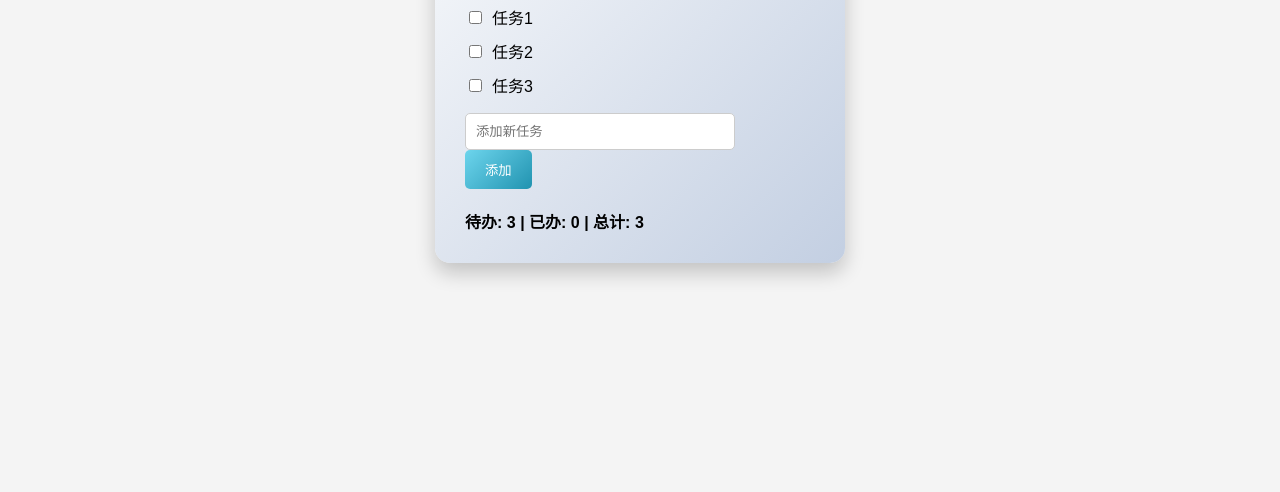
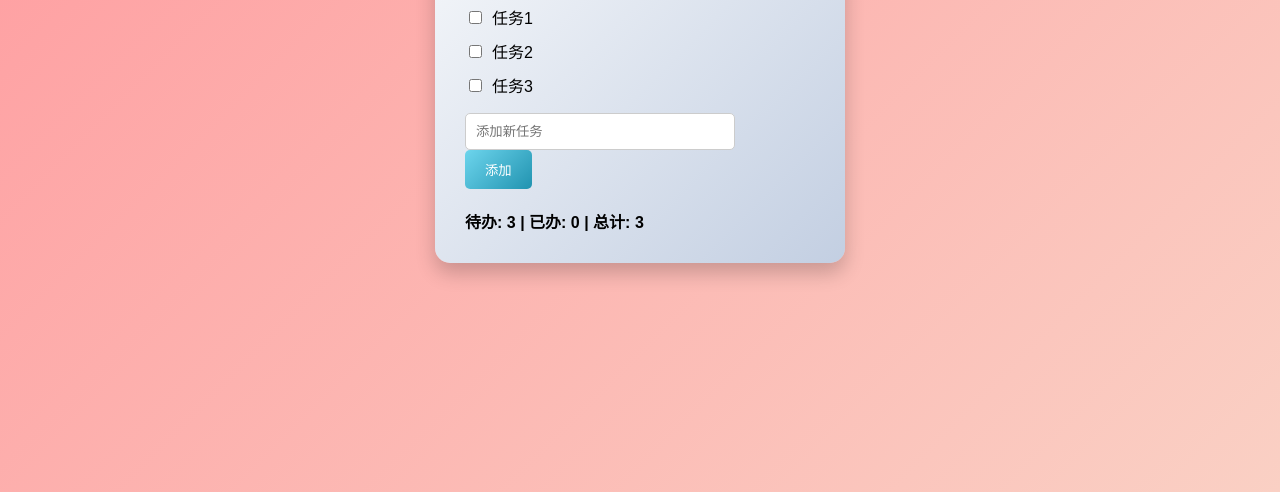
Before and after one commit to w1002l/test, a plain HTML site: page index.html in a window 1280 px wide. Shown: the part 308-800 px from the top of the page. Drawn offline with Linux system fonts and the light colour scheme.

Commit message:
modified background color

```diff
--- a/index.html
+++ b/index.html
@@ -6,8 +6,8 @@
     <title>待办事项列表</title>
     <style>
       body {
+        background: linear-gradient(135deg, #ff9a9e, #fad0c4);
         font-family: Arial, sans-serif;
-        background-color: #f4f4f4;
         margin: 0;
         padding: 0;
         display: flex;
```
